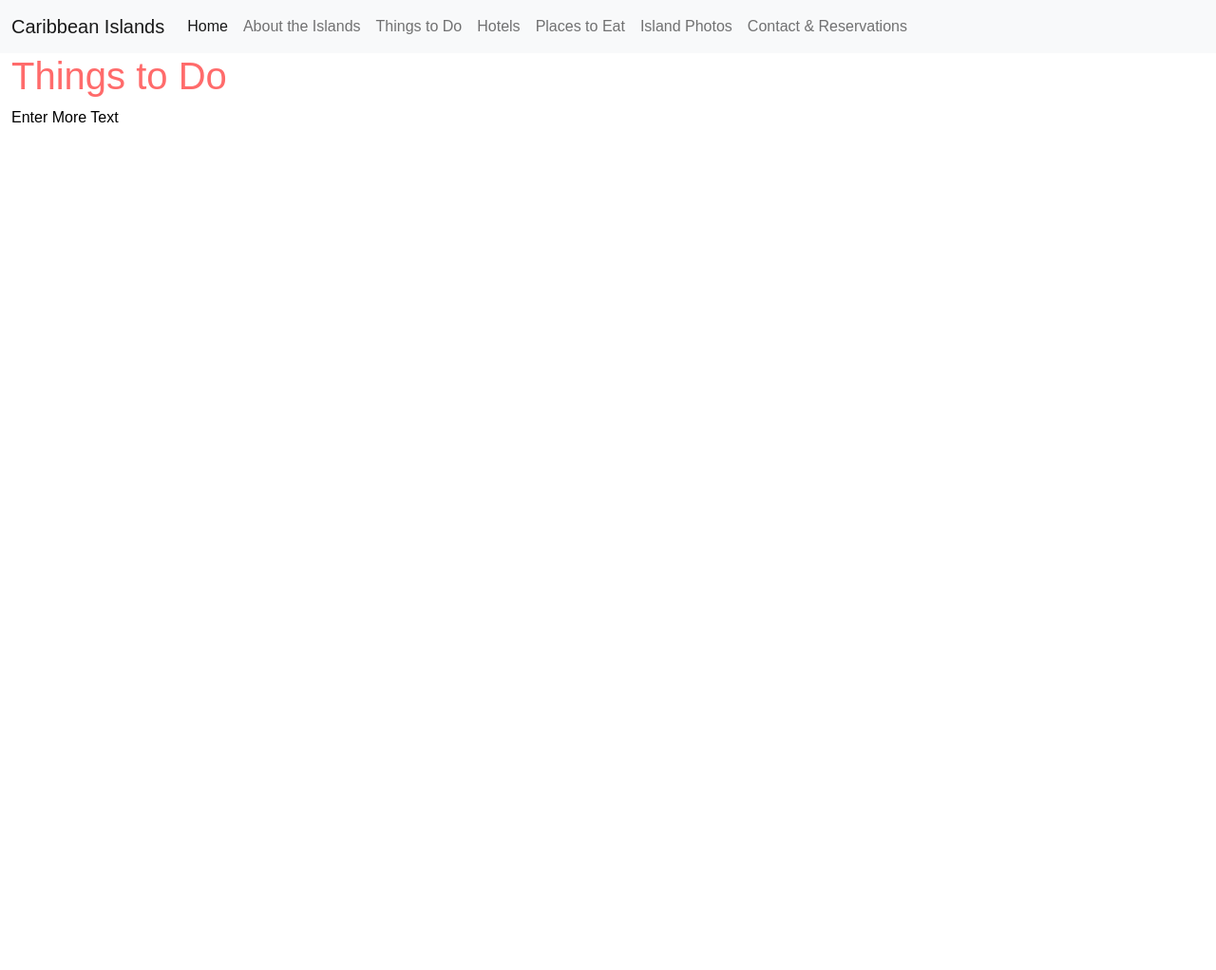
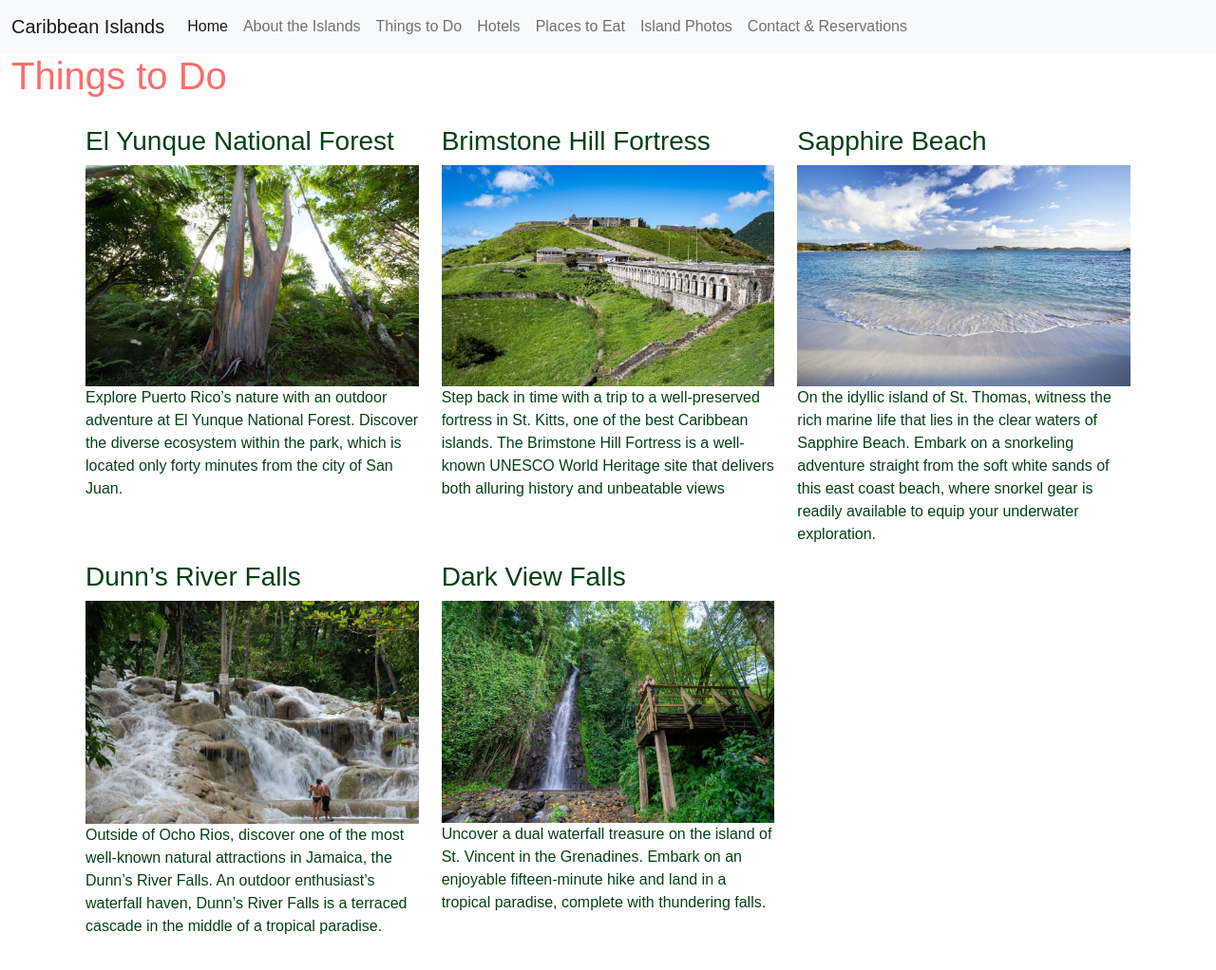
Before and after one commit to Lordemegaman/FrontEnd-WebDeV, a plain HTML site: page WebDev Project/attractions.html in a window 1280 px wide. Shown: the whole page at 95% size. Before the commit the page ends 800 px from the top, so only its background shows below. Drawn offline with nearby package versions, Linux system fonts and the light colour scheme.

Commit message:
updated again

```diff
--- a/WebDev Project/attractions.html
+++ b/WebDev Project/attractions.html
@@ -48,8 +48,40 @@
 
 <main class="container-fluid">
     <h1>Things to Do</h1>
-    <p>Enter More Text</p>
+    <div class="container">
+        <div class="row">
+            <div class="col-md-4">
+                <h3>El Yunque National Forest</h3>
+                <img src="photos/yunqueRainforest.jpeg" alt="yunqueRainforest" class="img-fluid">
+                <p>Explore Puerto Rico’s nature with an outdoor adventure at El Yunque National Forest. Discover the diverse ecosystem within the park, which is located only forty minutes from the city of San Juan.
 
+                </p>
+            </div>
+
+            <div class="col-md-4">
+                <h3>Brimstone Hill Fortress</h3>
+                <img src="photos/kittsBrimstone.jpeg" alt="kittsBrimstone" class="img-fluid">
+                <p>Step back in time with a trip to a well-preserved fortress in St. Kitts, one of the best Caribbean islands. The Brimstone Hill Fortress is a well-known UNESCO World Heritage site that delivers both alluring history and unbeatable views</p>
+            </div>
+            <div class="col-md-4">
+                <h3>Sapphire Beach</h3>
+                <img src="photos/sapphireBay.jpeg" alt="sapphireBay" class="img-fluid">
+                <p>On the idyllic island of St. Thomas, witness the rich marine life that lies in the clear waters of Sapphire Beach. Embark on a snorkeling adventure straight from the soft white sands of this east coast beach, where snorkel gear is readily available to equip your underwater exploration.</p>
+            </div>
+        </div>
+        <div class="row">
+            <div class="col-md-4">
+                <h3>Dunn’s River Falls</h3>
+                <img src="photos/dunnsriverfallsjamaica.jpeg" alt="dunnsriverfallsjamaica" class="img-fluid">
+                <p>Outside of Ocho Rios, discover one of the most well-known natural attractions in Jamaica, the Dunn’s River Falls. An outdoor enthusiast’s waterfall haven, Dunn’s River Falls is a terraced cascade in the middle of a tropical paradise.</p>
+            </div>
+            <div class="col-md-4">
+                <h3>Dark View Falls</h3>
+                <img src="photos/darkviewwaterfall.jpeg" alt="darkviewwaterfall" class="img-fluid">
+                <p>Uncover a dual waterfall treasure on the island of St. Vincent in the Grenadines. Embark on an enjoyable fifteen-minute hike and land in a tropical paradise, complete with thundering falls.</p>
+            </div>
+        </div>
+    </div>
 
 
 
--- a/WebDev Project/styles.css
+++ b/WebDev Project/styles.css
@@ -45,3 +45,8 @@ body {
  #gallery {
 	text-align: center;
 }
+
+.custom-image {
+  width: 400px;
+  height: auto;
+}
```
Also changed, not shown: WebDev Project/about.html (+2 -2 lines), WebDev Project/photos/darkviewwaterfall.jpeg (added), WebDev Project/photos/dunnsriverfallsjamaica.jpeg (added), WebDev Project/photos/kittsBrimstone.jpeg (added), WebDev Project/photos/sapphireBay.jpeg (added), WebDev Project/photos/yunqueRainforest.jpeg (added).
